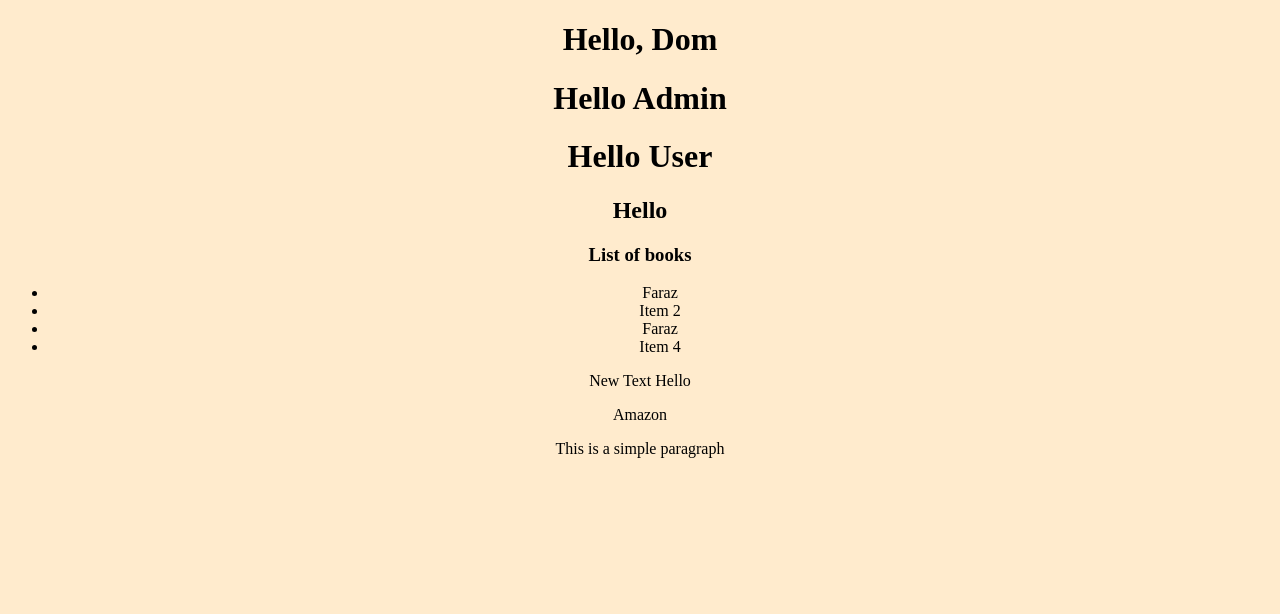
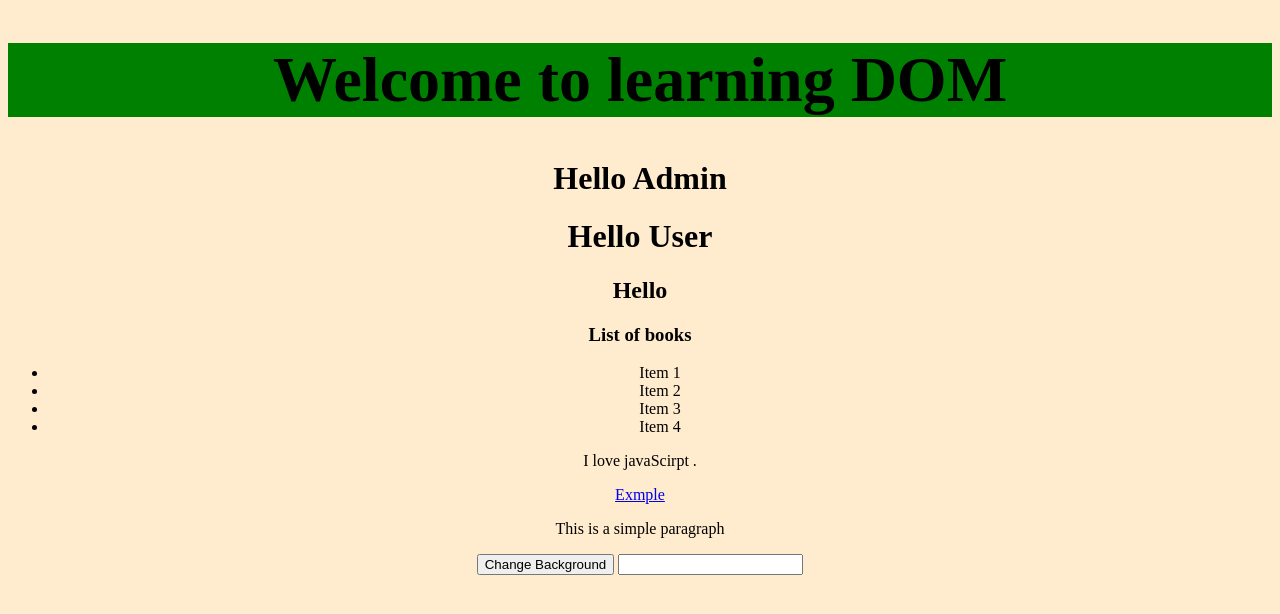
Before and after one commit to AH82021/arrayInJs, a plain HTML site: page domLec/index.html in a window 1280 px wide. Drawn offline with Linux system fonts and the light colour scheme.

Commit message:
add eventListener demo

```diff
--- a/domLec/index.html
+++ b/domLec/index.html
@@ -25,6 +25,9 @@
 
 <p id="myPara" class="highlight">This is a simple paragraph</p>
 
+<button id="btn">Change Background</button>
+
+<input type="text" id="myInput">
 
   <script src="./js/app.js"></script>
 </body>
--- a/domLec/js/app.js
+++ b/domLec/js/app.js
@@ -1,68 +1,101 @@
-console.log("DOM");
+// console.log("DOM");
 
-// Document Object Model
+// // Document Object Model
 
-console.log(document);
+// console.log(document);
 
-let ele = document.getElementById('main')
-console.log(ele);
+// let ele = document.getElementById('main')
+// console.log(ele);
 
-ele.textContent ="Hello, Dom"
+// ele.textContent ="Hello, Dom"
 
 
-//
+// //
 
-let eleByClass = document.getElementsByClassName('classA')
+// let eleByClass = document.getElementsByClassName('classA')
 
-console.log(eleByClass);
+// console.log(eleByClass);
 
- for(let i =0; i<eleByClass.length;i++){
-   if( i % 2 == 1){
-    eleByClass[i].textContent ="Faraz"
-   }
- }
+//  for(let i =0; i<eleByClass.length;i++){
+//    if( i % 2 == 1){
+//     eleByClass[i].textContent ="Faraz"
+//    }
+//  }
 
 
- let h1Col = document.getElementsByTagName('h1')
+//  let h1Col = document.getElementsByTagName('h1')
 
- console.log(h1Col.length)
+//  console.log(h1Col.length)
 
 
-let qs = document.querySelector('#main')
+// let qs = document.querySelector('#main')
 
-let qsA = document.querySelectorAll("li")
-console.log(qsA);
+// let qsA = document.querySelectorAll("li")
+// console.log(qsA);
 
-//
+// //
 
-let demoEle = document.getElementById("demo");
+// let demoEle = document.getElementById("demo");
 
-console.log(demoEle.innerText);
-console.log(demoEle.innerHTML);
+// console.log(demoEle.innerText);
+// console.log(demoEle.innerHTML);
 
 
 
-demoEle.innerHTML ="New Text <a>Hello <a/>"
+// demoEle.innerHTML ="New Text <a>Hello <a/>"
 
- let link = document.getElementById("myLink")
+//  let link = document.getElementById("myLink")
 
-link.textContent ="Amazon"
-link.setAttribute('href',"https://amazon.com")
-link.removeAttribute('href')
+// link.textContent ="Amazon"
+// link.setAttribute('href',"https://amazon.com")
+// link.removeAttribute('href')
 
-let paragraph = document.getElementById("myPara")
+// let paragraph = document.getElementById("myPara")
 
-//
-paragraph.classList.add ='new_class'
-paragraph.classList.remove('highlight')
+// //
+// paragraph.classList.add ='new_class'
+// paragraph.classList.remove('highlight')
 
-console.log(paragraph.classList);
+// console.log(paragraph.classList);
 
-// creating element
+// // creating element
+// let newElement = document.createElement('h3')
+// newElement.textContent ="Eat healthy , Live longer"
+
+// document.body.appendChild(newElement)
+
+// newElement.remove()
+//Events handling
+
+ const ele = document.getElementById("main")
+ const eleByClass = document.getElementsByClassName("classA")
+
+ console.log(eleByClass);
+
+
+ ele.textContent ="Welcome to learning DOM"
+ ele.style.backgroundColor ="green"
+ ele.style.fontSize ="4rem"
+console.log(ele);
+
 let newElement = document.createElement('h3')
-newElement.textContent ="Eat healthy , Live longer"
+newElement.textContent = "Faraz is learning JS"
 
 document.body.appendChild(newElement)
 
 newElement.remove()
-//Evnet handling
+
+
+const btn = document.getElementById("btn")
+
+btn.addEventListener('click',()=>{
+   document.body.style.backgroundColor ="gold"
+})
+
+
+const inputEle = document.getElementById('myInput')
+
+inputEle.addEventListener('input',()=>{
+  console.log(inputEle.value);
+
+})
```
